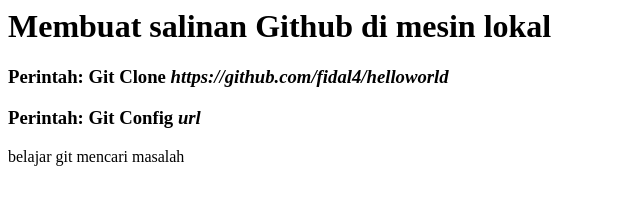
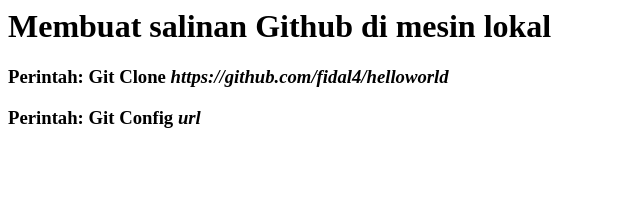
Before and after one commit to fidal4/Helloworld, a plain HTML site: page index.html in a window 1280 px wide. Shown: the whole page, without its empty margins (0-640 px from the left). Drawn offline with Linux system fonts and the light colour scheme.

Commit message:
update index.html

```diff
--- a/index.html
+++ b/index.html
@@ -7,6 +7,5 @@
 <h1> Membuat salinan Github di mesin lokal</h1>
 <h3>Perintah: Git Clone <i>https://github.com/fidal4/helloworld</i></h3>
 <h3>Perintah: Git Config <i>url</i></h3>
-<div>belajar git mencari masalah</div>
 </body>
 </html>
```
